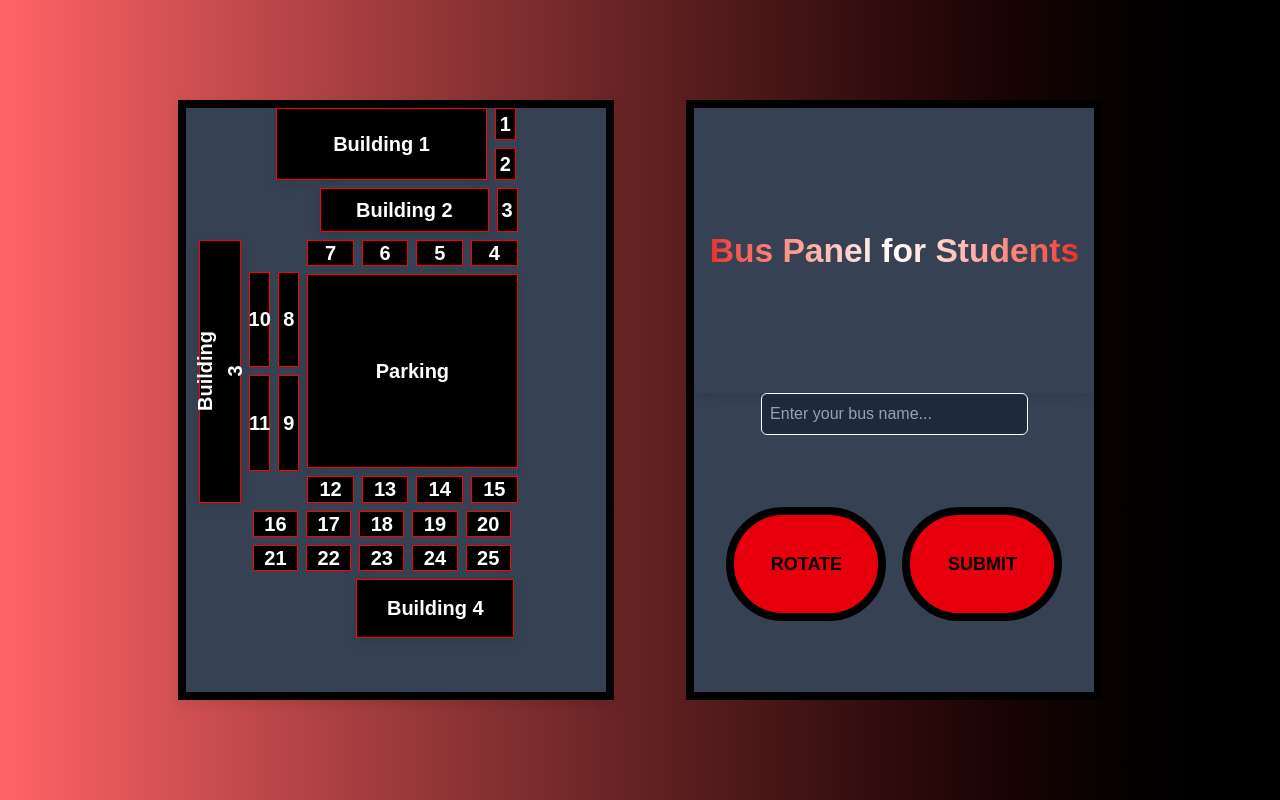
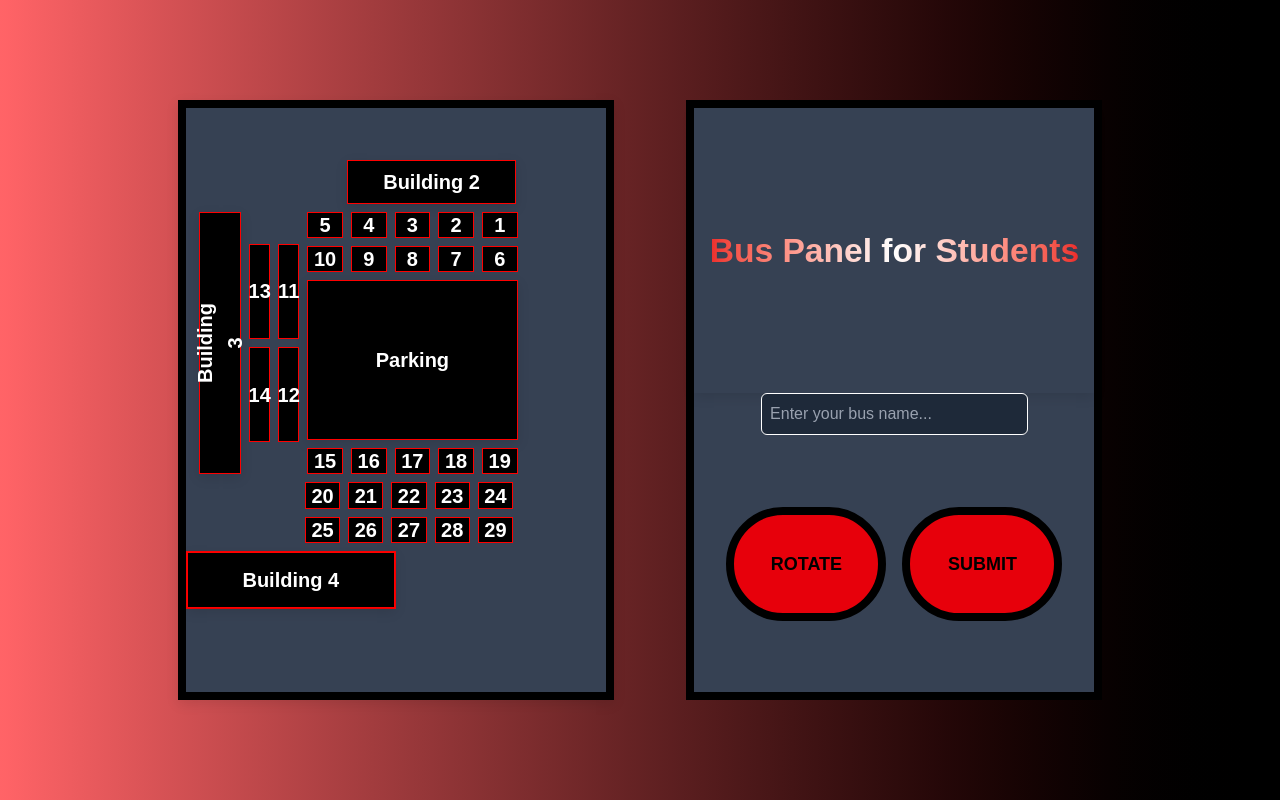
Before and after one commit to MCST-CIS/congressional-app-challenege-bus-boys, a Next.js app in the folder bus-app/: page /client in a window 1280 px wide. Built offline with nearby package versions, Linux system fonts and the light colour scheme.

Commit message:
modified bus layout

```diff
--- a/bus-app/src/app/admin/panel/page.tsx
+++ b/bus-app/src/app/admin/panel/page.tsx
@@ -84,7 +84,7 @@ export default function AdminPanel() {
       alert('Please enter both a bus name and number.');
       return;
     }
-    if (isNaN(Number(numberValue)) || Number(numberValue) <= 0 || Number(numberValue) > 25) {
+    if (isNaN(Number(numberValue)) || Number(numberValue) <= 0 || Number(numberValue) > 29) {
       alert('Bus number must be a valid number (no letters).');
       return;
     }
--- a/bus-app/src/app/components/BusLayout.tsx
+++ b/bus-app/src/app/components/BusLayout.tsx
@@ -13,33 +13,12 @@ export default function BusLayout({ style1, highlightedBus }: BusLayoutProps) {
       className="border-8 border-black bg-gray-700 flex-col gap-2 md:mr-18 w-full md:w-[35%] h-[75vh] text-white flex font-bold text-[1.25rem] shadow-[0_4px_12px_rgba(0,0,0,0.1)]"
       style={style1}
     >
-      {/* Building 1 */}
-      <div className="justify-center flex gap-2 w-full">
-        <div
-          style={{
-            width: '50%',
-            color: 'white',
-            display: 'flex',
-            alignItems: 'center',
-            background: 'black',
-            justifyContent: 'center',
-            fontWeight: 'bold',
-            fontSize: '1.25rem',
-            boxShadow: '0 4px 12px rgba(0,0,0,0.1)',
-            border: '1px solid red',
-          }}
-        >
-          Building 1
+      <div className="justify-center flex gap-2 w-full h-[7.5%]">
+
       </div>
-        <div className="flex flex-col w-1/20 gap-2">
-          <Bus highlighted={highlightedBus === 1}>1</Bus>
-          <Bus highlighted={highlightedBus === 2}>2</Bus>
-        </div>
-      </div>
-
       {/* Building 2 */}
       <div className="justify-center flex gap-2 w-full h-[7.5%]">
-        <div className="w-[9%]" />
+        <div className="w-[15%]" />
         <div
           style={{
             width: '40%',
@@ -55,9 +34,6 @@ export default function BusLayout({ style1, highlightedBus }: BusLayoutProps) {
           }}
         >
           Building 2
-        </div>
-        <div className="flex flex-col w-1/20 gap-2">
-          <Bus highlighted={highlightedBus === 3}>3</Bus>
         </div>
       </div>
 
@@ -81,20 +57,28 @@ export default function BusLayout({ style1, highlightedBus }: BusLayoutProps) {
         </div>
 
         <div className="flex flex-col w-1/20 gap-2 mb-8 mt-8">
-          <Bus highlighted={highlightedBus === 10}>10</Bus>
-          <Bus highlighted={highlightedBus === 11}>11</Bus>
+          <Bus highlighted={highlightedBus === 13}>13</Bus>
+          <Bus highlighted={highlightedBus === 14}>14</Bus>
         </div>
         <div className="flex flex-col w-1/20 gap-2 mb-8 mt-8">
-          <Bus highlighted={highlightedBus === 8}>8</Bus>
-          <Bus highlighted={highlightedBus === 9}>9</Bus>
+          <Bus highlighted={highlightedBus === 11}>11</Bus>
+          <Bus highlighted={highlightedBus === 12}>12</Bus>
         </div>
 
         <div className="flex flex-col w-1/2 gap-2">
           <div className="justify-center flex gap-2 w-full h-[10%]">
+            <Bus highlighted={highlightedBus === 5}>5</Bus>
+            <Bus highlighted={highlightedBus === 4}>4</Bus>
+            <Bus highlighted={highlightedBus === 3}>3</Bus>
+            <Bus highlighted={highlightedBus === 2}>2</Bus>
+            <Bus highlighted={highlightedBus === 1}>1</Bus>
+          </div>
+          <div className="justify-center flex gap-2 w-full h-[10%]">
+            <Bus highlighted={highlightedBus === 10}>10</Bus>
+            <Bus highlighted={highlightedBus === 9}>9</Bus>
+            <Bus highlighted={highlightedBus === 8}>8</Bus>
             <Bus highlighted={highlightedBus === 7}>7</Bus>
             <Bus highlighted={highlightedBus === 6}>6</Bus>
-            <Bus highlighted={highlightedBus === 5}>5</Bus>
-            <Bus highlighted={highlightedBus === 4}>4</Bus>
           </div>
           <div className="justify-center flex gap-2 w-full h-[80%]">
             <div
@@ -115,11 +99,12 @@ export default function BusLayout({ style1, highlightedBus }: BusLayoutProps) {
               Parking
             </div>
           </div>
-          <div className="justify-center flex gap-2 w-full h-[10%]">
-            <Bus highlighted={highlightedBus === 12}>12</Bus>
-            <Bus highlighted={highlightedBus === 13}>13</Bus>
-            <Bus highlighted={highlightedBus === 14}>14</Bus>
+          <div className="flex gap-2 w-full h-[10%]">
             <Bus highlighted={highlightedBus === 15}>15</Bus>
+            <Bus highlighted={highlightedBus === 16}>16</Bus>
+            <Bus highlighted={highlightedBus === 17}>17</Bus>
+            <Bus highlighted={highlightedBus === 18}>18</Bus>
+            <Bus highlighted={highlightedBus === 19}>19</Bus>
           </div>
         </div>
         <div className="w-[16%]" />
@@ -127,34 +112,34 @@ export default function BusLayout({ style1, highlightedBus }: BusLayoutProps) {
 
       {/* Building 4 section (bottom rows) */}
       <div className="justify-center flex gap-2 w-full h-[4.5%]">
-        <div className="w-[23%]" />
+        <div className="w-[53.5%]"/>
           <div className="flex w-full gap-2">
-          <Bus highlighted={highlightedBus === 16}>16</Bus>
-          <Bus highlighted={highlightedBus === 17}>17</Bus>
-          <Bus highlighted={highlightedBus === 18}>18</Bus>
-          <Bus highlighted={highlightedBus === 19}>19</Bus>
             <Bus highlighted={highlightedBus === 20}>20</Bus>
-        </div>
-        <div className="w-[34%]" />
-      </div>
-
-      <div className="justify-center flex gap-2 w-full h-[4.5%]">
-        <div className="w-[23%]" />
-        <div className="flex w-full gap-2">
             <Bus highlighted={highlightedBus === 21}>21</Bus>
             <Bus highlighted={highlightedBus === 22}>22</Bus>
             <Bus highlighted={highlightedBus === 23}>23</Bus>
             <Bus highlighted={highlightedBus === 24}>24</Bus>
-          <Bus highlighted={highlightedBus === 25}>25</Bus>
           </div>
-        <div className="w-[34%]" />
+        <div className="w-[41%]" />
       </div>
 
-      <div className="justify-center flex w-full h-[10%]">
-        <div className="w-[76%]" />
+      <div className="justify-center flex gap-2 w-full h-[4.5%]">
+        <div className="w-[53.5%]"/>
+          <div className="flex w-full gap-2">
+            <Bus highlighted={highlightedBus === 25}>25</Bus>
+            <Bus highlighted={highlightedBus === 26}>26</Bus>
+            <Bus highlighted={highlightedBus === 27}>27</Bus>
+            <Bus highlighted={highlightedBus === 28}>28</Bus>
+            <Bus highlighted={highlightedBus === 29}>29</Bus>
+          </div>
+        <div className="w-[41%]"/>
+      </div>
+
+      <div className="w-1/2 h-[10%]" style={{border: '1px solid red'}}>
+        <div className="w-[100%]"/>
           <div
             style={{
-            width: '70%',
+              width: '100%',
               height: '100%',
               color: 'white',
               display: 'flex',
@@ -169,7 +154,6 @@ export default function BusLayout({ style1, highlightedBus }: BusLayoutProps) {
           >
           Building 4
         </div>
-        <div className="w-[41%]" />
       </div>
     </div>
   );
```
Lines whose indentation alone changed are shown as unchanged.
